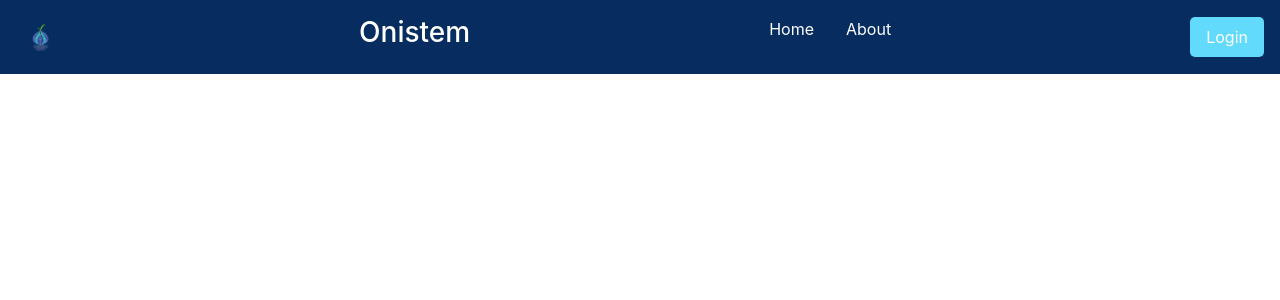
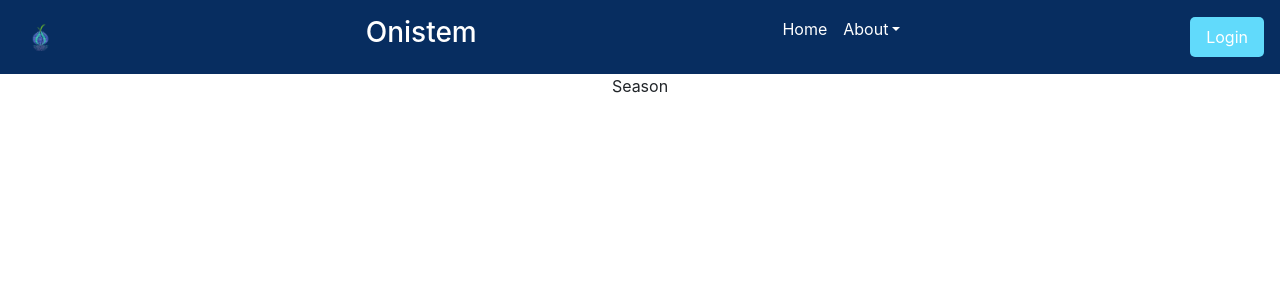
Before and after one commit to Juromelouise/Research-System, a React (Create React App) app in the folder Client/: page /about/season in a window 1280 px wide. Shown: the top 300 px of the page. Built offline with nearby package versions, Linux system fonts and the light colour scheme.

Commit message:
about header

```diff
--- a/Client/src/App.js
+++ b/Client/src/App.js
@@ -15,6 +15,9 @@ import FarmerInfo from "./Components/User/FarmerInfo";
 import SellerInfo from "./Components/User/SellerInfo"
 import Forum from "./Components/Forums/Forum";
 import SingleForum from "./Components/Forums/SingleForum";
+import Season from "./Components/About/Season";
+import Fertilizer from "./Components/About/Fertilizer";
+import Types from "./Components/About/Types";
 
 function App() {
   return (
@@ -25,6 +28,9 @@ function App() {
           <Route path="/signin" element={<Login></Login>} exact="true" />
           <Route path="/" element={<Home />} caseSensitive={true} />
           <Route path="/signup" element={<Register />} exact="true" />
+          <Route path="/about/season" element={<Season/>} exact="true" />
+          <Route path="/about/fertilizers" element={<Fertilizer />} exact="true" />
+          <Route path="/about/onion types" element={<Types />} exact="true" />
           <Route path="/dashboard" element={<Dashboard />} exact="true" />
           <Route path="/product/create" element={<NewProduct />} exact="true" />
           <Route path="/product/update/:id" element={<UpdateProduct />} exact="true" />
--- /dev/null
+++ b/Client/src/Components/About/Fertilizer.js
@@ -0,0 +1,9 @@
+import React from 'react'
+
+const Fertilizer = () => {
+  return (
+    <div>Fertilizer</div>
+  )
+}
+
+export default Fertilizer
--- /dev/null
+++ b/Client/src/Components/About/Season.js
@@ -0,0 +1,9 @@
+import React from 'react'
+
+const Season = () => {
+  return (
+    <div>Season</div>
+  )
+}
+
+export default Season
--- /dev/null
+++ b/Client/src/Components/About/Types.js
@@ -0,0 +1,9 @@
+import React from 'react'
+
+const Types = () => {
+  return (
+    <div>Types</div>
+  )
+}
+
+export default Types
--- a/Client/src/Components/Layout/Header.js
+++ b/Client/src/Components/Layout/Header.js
@@ -8,6 +8,7 @@ import { Avatar } from "@mui/material";
 const Header = () => {
   const user = getUser();
   const [isDropdownOpen, setDropdownOpen] = useState(false);
+  const aboutDropdownItems = ["Season", "Onion Types", "Fertilizers"];
   const navigate = useNavigate();
 
   const logoutUser = async () => {
@@ -116,10 +117,25 @@ const Header = () => {
               Home
             </a>
           </li>
-          <li style={navItemStyle}>
-            <a href="/about" style={{ color: "#fff", textDecoration: "none" }}>
+          <li className="nav-item dropdown">
+            <a
+              href="#"
+              className="nav-link dropdown-toggle"
+              role="button"
+              data-bs-toggle="dropdown"
+              style={{ color: "#fff", textDecoration: "none" }}
+            >
               About
             </a>
+            <ul className="dropdown-menu">
+              {aboutDropdownItems.map((item, index) => (
+                <li key={index}>
+                  <Link className="dropdown-item" to={`/about/${item.toLowerCase()}`}>
+                    {item}
+                  </Link>
+                </li>
+              ))}
+            </ul>
           </li>
           {user.role === "farmer" ? (
             <>
```
